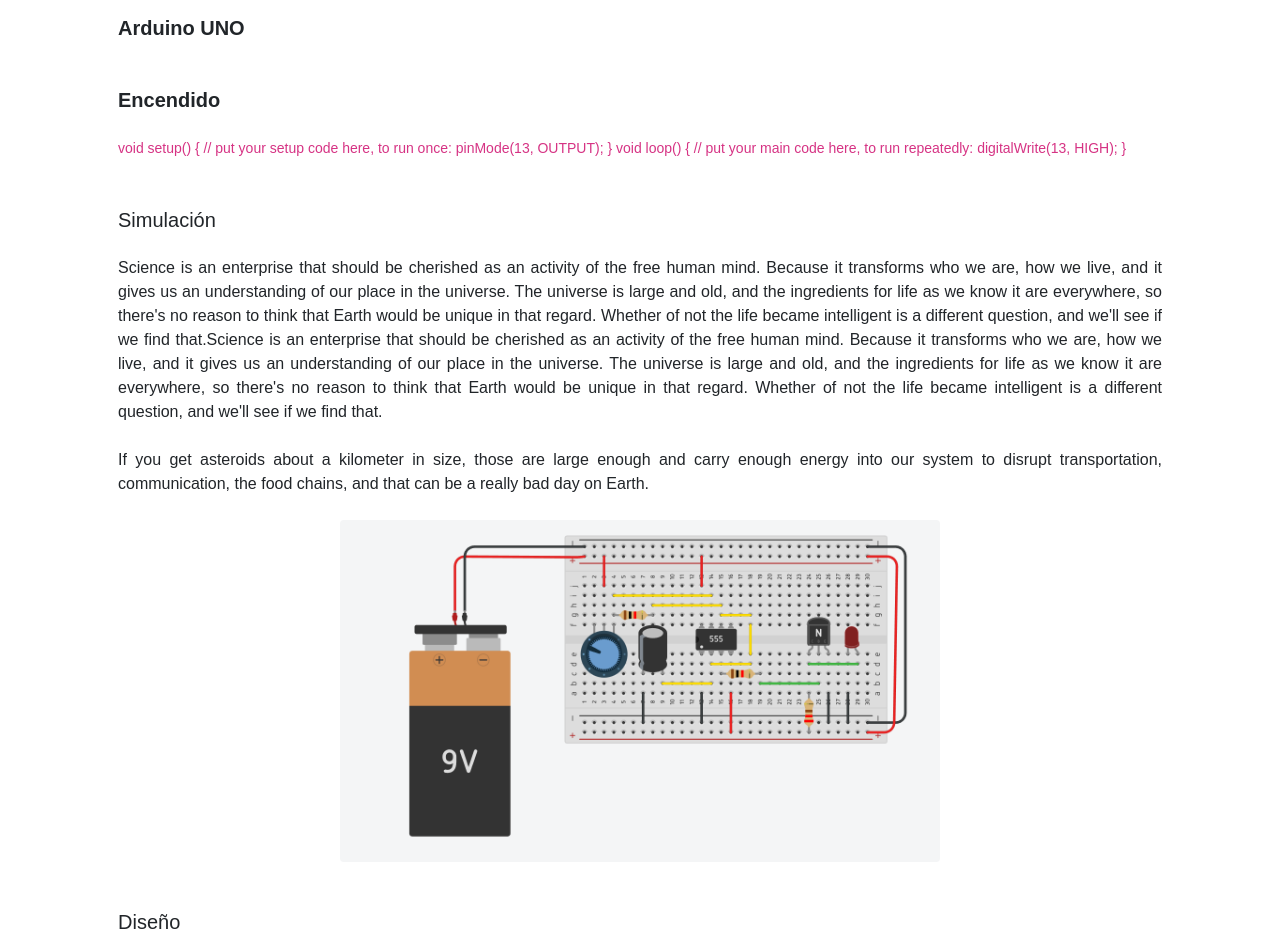
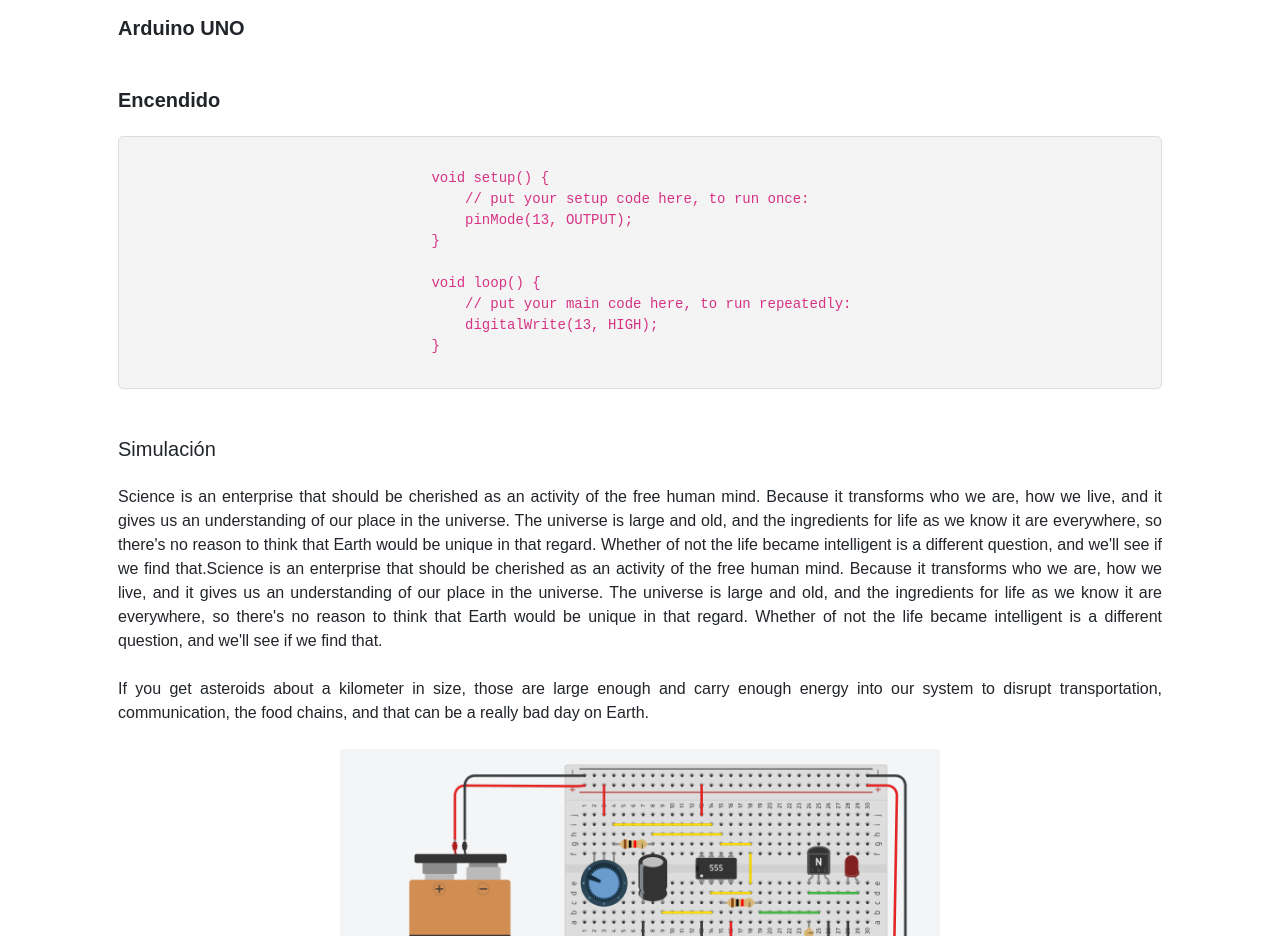
Before and after one commit to AugustoMantilla/LabElementosII.github.io, a plain HTML site: page practica1/index.html in a window 1280 px wide. Shown: the part 9200-10136 px from the top of the page. Drawn offline with nearby package versions, Linux system fonts and the light colour scheme.

Commit message:
intento2

```diff
--- a/practica1/index.html
+++ b/practica1/index.html
@@ -12,6 +12,19 @@
         <link href="https://cdn.jsdelivr.net/npm/bootstrap-icons@1.5.0/font/bootstrap-icons.css" rel="stylesheet" />
         <!-- Core theme CSS (includes Bootstrap)-->
         <link href="css/styles.css" rel="stylesheet" />
+
+        <style>
+            /* Opcional: Añade un poco de estilo para que el código se vea mejor */
+            code {
+                background-color: #f4f4f4;
+                padding: 10px;
+                display: block;
+                font-family: monospace;
+                white-space: pre-wrap;
+                border: 1px solid #ddd;
+                border-radius: 5px;
+            }
+        </style>
     </head>
     <body class="d-flex flex-column h-100">
         <main class="flex-shrink-0">
```
